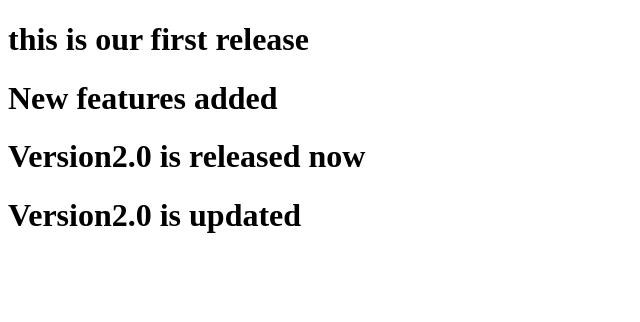
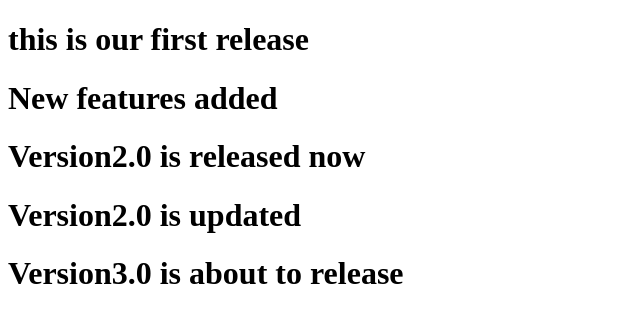
Before and after one commit to vamsee1317/project, a plain HTML site: page index.html in a window 1280 px wide. Shown: the whole page, without its empty margins (0-640 px from the left). Drawn offline with Linux system fonts and the light colour scheme.

Commit message:
version3trail

```diff
--- a/index.html
+++ b/index.html
@@ -17,6 +17,8 @@
 
     <h1>Version2.0 is updated</h1>
 
+    <h1>Version3.0 is about to release</h1>
+
 
 </body>
 </html>
```
